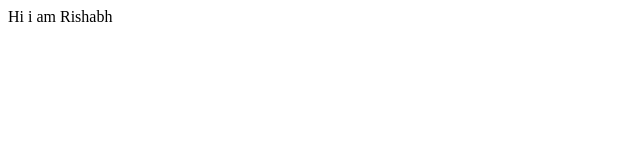
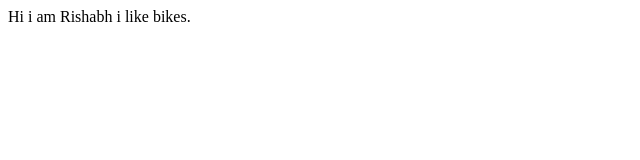
Before and after one commit to Rishabhsgr/rishabhsagar-site, a plain HTML site: page index.html in a window 1280 px wide. Shown: the full height of the page, 0-640 px from the left. Drawn offline with Linux system fonts and the light colour scheme.

Commit message:
update txt

```diff
--- a/index.html
+++ b/index.html
@@ -6,6 +6,6 @@
         <title>student site</title>
     </head>
     <body>
-        Hi i am Rishabh
+        Hi i am Rishabh i like bikes.
     </body>
 </html>
```
